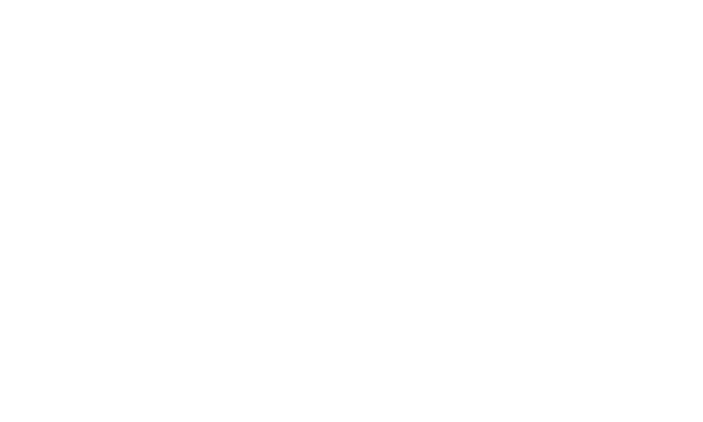
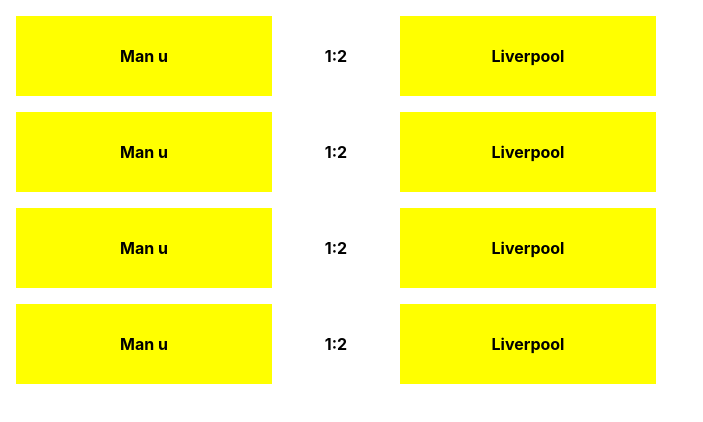
Before and after one commit to marville001/livescore, a React (Create React App) app in the folder ui/: page / in a window 1280 px wide. Shown: the top 422 px of the page, without its empty margins (0-703 px from the left). Built offline with nearby package versions, Linux system fonts and the light colour scheme.

Commit message:
livematch component

```diff
--- a/ui/src/App.js
+++ b/ui/src/App.js
@@ -1,8 +1,16 @@
 import React from "react";
 import "./App.css";
+import LiveMatch from "./components/LiveMatch";
 
 function App() {
-  return <div></div>;
+  return (
+    <div>
+      <LiveMatch />
+      <LiveMatch />
+      <LiveMatch />
+      <LiveMatch />
+    </div>
+  );
 }
 
 export default App;
--- /dev/null
+++ b/ui/src/components/LiveMatch.css
@@ -0,0 +1,29 @@
+.livematch__con {
+  margin: auto;
+  width: 50%;
+  background-color: yellow;
+  height: 10vh;
+  display: flex;
+  align-items: center;
+  justify-content: center;
+  font-weight: bold;
+  margin: 1rem;
+}
+.livematch__homeTeam {
+  flex: 0.4;
+  display: flex;
+  justify-content: center;
+}
+.livematch__livescores {
+  flex: 0.2;
+  background-color: white;
+  display: flex;
+  justify-content: center;
+  height: 100%;
+  align-items: center;
+}
+.livematch__awayTeam {
+  flex: 0.4;
+  display: flex;
+  justify-content: center;
+}
--- /dev/null
+++ b/ui/src/components/LiveMatch.js
@@ -0,0 +1,12 @@
+import React from "react";
+import "./LiveMatch.css";
+
+export default function LiveMatch() {
+  return (
+    <div className="livematch__con">
+      <div className="livematch__homeTeam">Man u</div>
+      <div className="livematch__livescores">1:2</div>
+      <div className="livematch__awayTeam">Liverpool</div>
+    </div>
+  );
+}
```
